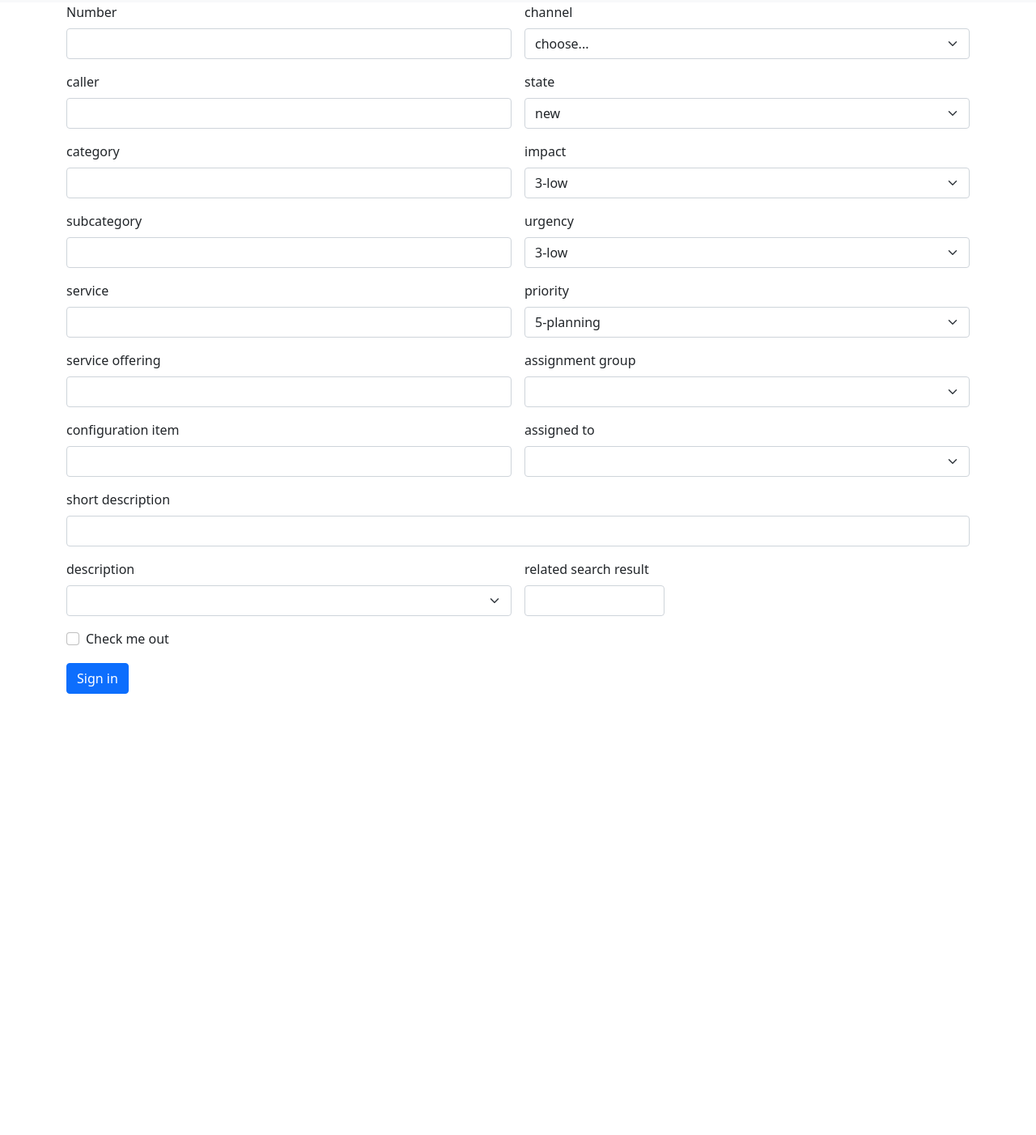
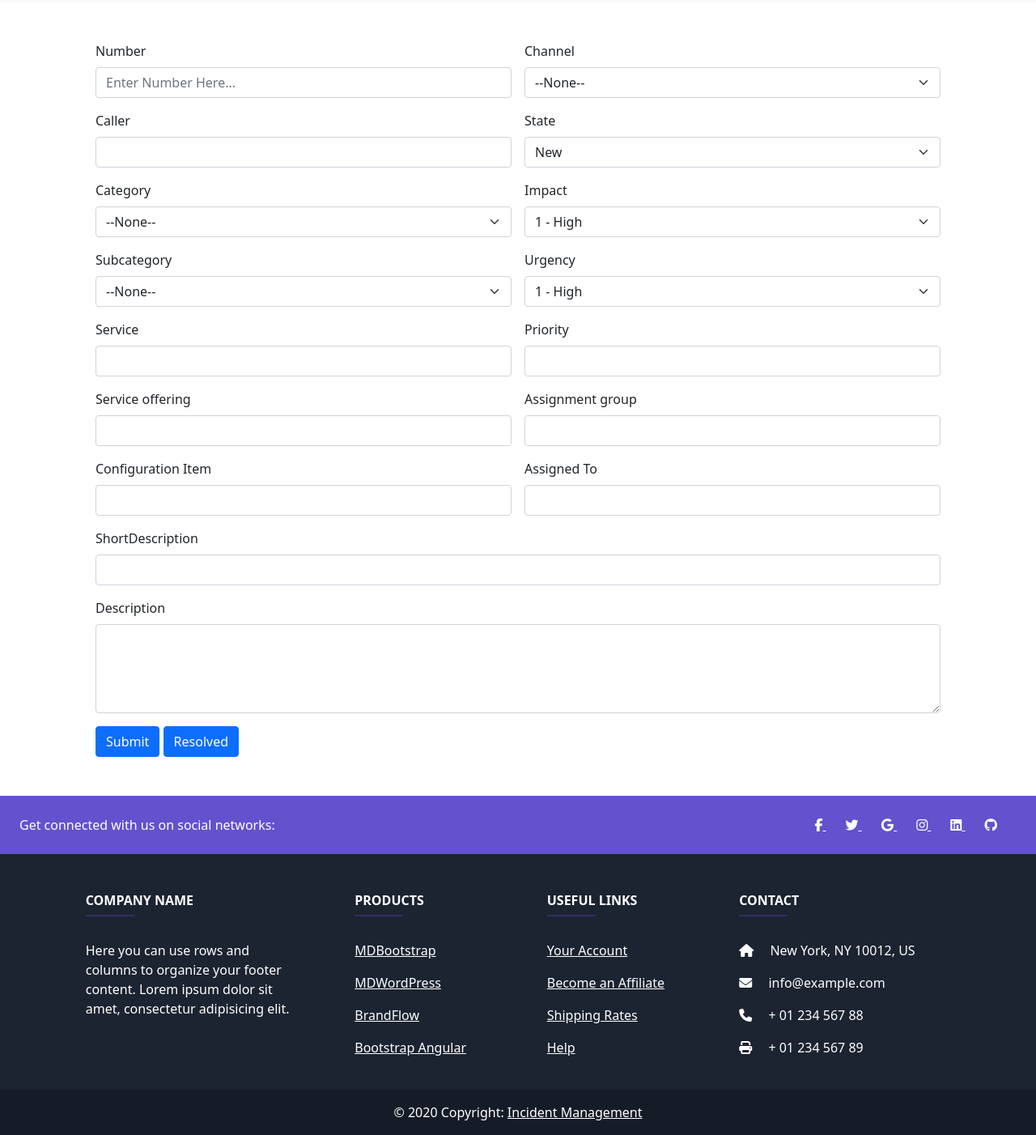
Before and after one commit to purnale/incident-management, a plain HTML site: page frontend/index.html in a window 1280 px wide. Shown: the part 53-1455 px from the top of the page at 81% size. Before the commit the page ends 910 px from the top, so only its background shows below. Drawn offline with nearby package versions, Linux system fonts and the light colour scheme.

Commit message:
Edit : footer edit

```diff
--- a/frontend/index.html
+++ b/frontend/index.html
@@ -7,6 +7,9 @@
     <link rel="stylesheet" href="https://cdn.jsdelivr.net/npm/bootstrap@4.0.0/dist/css/bootstrap.min.css" integrity="sha384-Gn5384xqQ1aoWXA+058RXPxPg6fy4IWvTNh0E263XmFcJlSAwiGgFAW/dAiS6JXm" crossorigin="anonymous">
     <link href="https://cdn.jsdelivr.net/npm/bootstrap@5.0.2/dist/css/bootstrap.min.css" rel="stylesheet" integrity="sha384-EVSTQN3/azprG1Anm3QDgpJLIm9Nao0Yz1ztcQTwFspd3yD65VohhpuuCOmLASjC" crossorigin="anonymous">
 <script src="https://cdn.jsdelivr.net/npm/bootstrap@5.0.2/dist/js/bootstrap.bundle.min.js" integrity="sha384-MrcW6ZMFYlzcLA8Nl+NtUVF0sA7MsXsP1UyJoMp4YLEuNSfAP+JcXn/tWtIaxVXM" crossorigin="anonymous"></script>
+<!-- <~link rel="stylesheet" href="https://cdnjs.cloudflare.com/ajax/libs/font-awesome/4.7.0/css/font-awesome.min.css"> -->
+<link rel="stylesheet" href="https://cdnjs.cloudflare.com/ajax/libs/font-awesome/5.15.3/css/all.min.css">
+
 </head>
 <body>
     <nav class="navbar navbar-expand-lg navbar-light bg-light">
@@ -48,121 +51,275 @@
     </div>
     </nav>
 
-    <div class="container">
+
+
+    <div class="container p-5">
         <form class="row g-3">
             <div class="col-md-6">
-              <label for="inputEmail4" class="form-label">Number</label>
-              <input type="email" class="form-control" id="inputEmail4">
+              <label for="numberInput" class="form-label">Number</label>
+              <input type="number" placeholder="Enter Number Here..." class="form-control" id="number">
             </div>
             <div class="col-md-6">
-                <label for="inputEmail4" class="form-label">channel</label>
-                <select id="inputState" class="form-select">
-                    <option selected>choose...</option>
-                    <option>...</option>
-                </select>
+                <label for="inputChannel" class="form-label">Channel</label>
+                <select id="channel" class="form-select">
+                    <option selected>--None--</option>
+                    <option>Chat</option>
+                    <option>Email</option>
+                    <option>Phone</option>
+                    <option>Self-service</option>
+                    <option>Virtual Agent</option>
+                    <option>Walk-in</option>
+                  </select>
               </div>
 
               <div class="col-md-6">
-                <label for="inputEmail4" class="form-label">caller</label>
-                <input type="email" class="form-control" id="inputEmail4">
+                <label for="inputCaller" class="form-label">Caller</label>
+                <input type="text" class="form-control" id="inputCaller">
               </div>
               <div class="col-md-6">
-                  <label for="inputEmail4" class="form-label">state</label>
+                  <label for="inputState" class="form-label">State</label>
                   <select id="inputState" class="form-select">
-                      <option selected>new</option>
-                      <option>...</option>
-                  </select>
+                      <option selected>New</option>
+                      <option>In Progress</option>
+                      <option>On Hold</option>
+                      <option>Resolved</option>
+                      <option>Closed</option>
+                      <option>Canceled</option>
+                    </select>
                 </div>
 
                 <div class="col-md-6">
-                  <label for="inputEmail4" class="form-label">category</label>
-                  <input type="email" class="form-control" id="inputEmail4">
-                </div>
+                  <label for="inputCategory" class="form-label">Category</label>
+                  <select id="inputCategory" class="form-select">
+                    <option selected>--None--</option>
+                    <option>Inquiry / Help</option>
+                    <option>Software</option>
+                    <option>Hardware</option>
+                    <option>Network</option>
+                    <option>Database</option>
+                </select>
+              </div>
                 <div class="col-md-6">
-                    <label for="inputEmail4" class="form-label">impact</label>
-                    <select id="inputState" class="form-select">
-                        <option selected>3-low</option>
-                        <option>...</option>
+                    <label for="inputImpact" class="form-label">Impact</label>
+                    <select id="inputImpact" class="form-select">
+                        <option selected>1 - High</option>
+                        <option>2 - Medium</option>
+                        <option>3 - Low</option>
                     </select>
                   </div>
 
                   <div class="col-md-6">
-                    <label for="inputEmail4" class="form-label">subcategory</label>
-                    <input type="email" class="form-control" id="inputEmail4">
-                  </div>
+                    <label for="inputSubcategory" class="form-label">Subcategory</label>
+                    <select id="inputSubcategory" class="form-select">
+                      <option selected>--None--</option>
+                      <option>...</option>
+                  </select>
+                </div>
                   <div class="col-md-6">
-                      <label for="inputEmail4" class="form-label">urgency</label>
-                      <select id="inputState" class="form-select">
-                          <option selected>3-low</option>
-                          <option>...</option>
-                      </select>
+                      <label for="inputUrgency" class="form-label">Urgency</label>
+                      <select id="inputUrgency" class="form-select">
+                        <option selected>1 - High</option>
+                        <option>2 - Medium</option>
+                        <option>3 - Low</option>
+                    </select>
                     </div>
 
                     <div class="col-md-6">
-                      <label for="inputEmail4" class="form-label">service</label>
-                      <input type="email" class="form-control" id="inputEmail4">
+                      <label for="inputService" class="form-label">Service</label>
+                      <input type="text" class="form-control" id="inputService">
                     </div>
                     <div class="col-md-6">
-                        <label for="inputEmail4" class="form-label">priority</label>
-                        <select id="inputState" class="form-select">
-                            <option selected>5-planning</option>
-                            <option>...</option>
-                        </select>
+                        <label for="inputPriority" class="form-label">Priority</label>
+                        <input type="text" class="form-control" id="inputPriority">
+
                       </div>
 
             <div class="col-md-6">
-              <label for="inputPassword4" class="form-label">service offering</label>
-              <input type="password" class="form-control" id="inputPassword4">
+              <label for="inputServiceOffering" class="form-label">Service offering</label>
+              <input type="text" class="form-control" id="inputServiceOffering">
             </div>
             <div class="col-md-6">
-                <label for="inputPassword4" class="form-label">assignment group</label>
-                <select id="inputState" class="form-select">
-                    <option selected></option>
-                    <option>choose...</option>
-                </select>
+                <label for="inputAssignmentGroup" class="form-label">Assignment group</label>
+                <input type="text" class="form-control" id="inputAssignmentGroup">
               </div>
 
               <div class="col-md-6">
-                <label for="inputEmail4" class="form-label">configuration item</label>
-                <input type="email" class="form-control" id="inputEmail4">
+                <label for="inputConfigurationItem" class="form-label">Configuration Item</label>
+                <input type="text" class="form-control" id="inputConfigurationItem">
               </div>
               <div class="col-md-6">
-                  <label for="inputEmail4" class="form-label">assigned to</label>
-                  <select id="inputState" class="form-select">
-                      <option selected></option>
-                      <option>...</option>
+                <label for="inputAssignedTo" class="form-label">Assigned To</label>
+                <input type="text" class="form-control" id="inputAssignedTo">
+
                   </select>
                 </div>
 
             <div class="col-12">
-              <label for="inputAddress" class="form-label">short description</label>
-              <input type="text" class="form-control" id="inputAddress">
+              <label for="inputShortDescription" class="form-label">ShortDescription</label>
+              <input type="text" class="form-control" id="ShortDescription">
             </div>
-            <div class="col-md-6">
-                <label for="inputPassword4" class="form-label">description</label>
-                <select id="inputState" class="form-select">
-                    <option selected></option>
-                    <option>...</option>
-                </select>
+            <div class="col-12">
+                <label for="inputDescription" class="form-label">Description</label>
+             <textarea rows="4" id="inputDescription" class="form-control" cols="4" placeholder="description ......" > </textarea>
               </div>
 
-            <div class="col-md-2">
-              <label for="inputZip" class="form-label">related search result</label>
-              <input type="text" class="form-control" id="inputZip">
-            </div>
+
             <div class="col-12">
-              <div class="form-check">
-                <input class="form-check-input" type="checkbox" id="gridCheck">
-                <label class="form-check-label" for="gridCheck">
-                  Check me out
-                </label>
-              </div>
-            </div>
-            <div class="col-12">
-              <button type="submit" class="btn btn-primary">Sign in</button>
+              <button type="button" class="btn btn-primary" onclick="submitForm()">Submit</button>
+              <button type="button" class="btn btn-primary" onclick="resolveIssue()">Resolved</button>
             </div>
           </form>
     </div>
 
+
+
+
+
+
+  <!-- Footer -->
+  <footer
+          class="text-center text-lg-start text-white"
+          style="background-color: #1c2331"
+          >
+    <!-- Section: Social media -->
+    <section
+             class="d-flex justify-content-between p-4"
+             style="background-color: #6351ce"
+             >
+      <!-- Left -->
+      <div class="me-5">
+        <span>Get connected with us on social networks:</span>
+      </div>
+      <!-- Left -->
+
+      <!-- Right -->
+      <div>
+        <a href="" class="text-white me-4">
+          <i class="fab fa-facebook-f"></i>
+        </a>
+        <a href="" class="text-white me-4">
+          <i class="fab fa-twitter"></i>
+        </a>
+        <a href="" class="text-white me-4">
+          <i class="fab fa-google"></i>
+        </a>
+        <a href="" class="text-white me-4">
+          <i class="fab fa-instagram"></i>
+        </a>
+        <a href="" class="text-white me-4">
+          <i class="fab fa-linkedin"></i>
+        </a>
+        <a href="" class="text-white me-4">
+          <i class="fab fa-github"></i>
+        </a>
+      </div>
+      <!-- Right -->
+    </section>
+    <!-- Section: Social media -->
+
+    <!-- Section: Links  -->
+    <section class="">
+      <div class="container text-center text-md-start mt-5">
+        <!-- Grid row -->
+        <div class="row mt-3">
+          <!-- Grid column -->
+          <div class="col-md-3 col-lg-4 col-xl-3 mx-auto mb-4">
+            <!-- Content -->
+            <h6 class="text-uppercase fw-bold">Company name</h6>
+            <hr
+                class="mb-4 mt-0 d-inline-block mx-auto"
+                style="width: 60px; background-color: #7c4dff; height: 2px"
+                />
+            <p>
+              Here you can use rows and columns to organize your footer
+              content. Lorem ipsum dolor sit amet, consectetur adipisicing
+              elit.
+            </p>
+          </div>
+          <!-- Grid column -->
+
+          <!-- Grid column -->
+          <div class="col-md-2 col-lg-2 col-xl-2 mx-auto mb-4">
+            <!-- Links -->
+            <h6 class="text-uppercase fw-bold">Products</h6>
+            <hr
+                class="mb-4 mt-0 d-inline-block mx-auto"
+                style="width: 60px; background-color: #7c4dff; height: 2px"
+                />
+            <p>
+              <a href="#!" class="text-white">MDBootstrap</a>
+            </p>
+            <p>
+              <a href="#!" class="text-white">MDWordPress</a>
+            </p>
+            <p>
+              <a href="#!" class="text-white">BrandFlow</a>
+            </p>
+            <p>
+              <a href="#!" class="text-white">Bootstrap Angular</a>
+            </p>
+          </div>
+          <!-- Grid column -->
+
+          <!-- Grid column -->
+          <div class="col-md-3 col-lg-2 col-xl-2 mx-auto mb-4">
+            <!-- Links -->
+            <h6 class="text-uppercase fw-bold">Useful links</h6>
+            <hr
+                class="mb-4 mt-0 d-inline-block mx-auto"
+                style="width: 60px; background-color: #7c4dff; height: 2px"
+                />
+            <p>
+              <a href="#!" class="text-white">Your Account</a>
+            </p>
+            <p>
+              <a href="#!" class="text-white">Become an Affiliate</a>
+            </p>
+            <p>
+              <a href="#!" class="text-white">Shipping Rates</a>
+            </p>
+            <p>
+              <a href="#!" class="text-white">Help</a>
+            </p>
+          </div>
+          <!-- Grid column -->
+
+          <!-- Grid column -->
+          <div class="col-md-4 col-lg-3 col-xl-3 mx-auto mb-md-0 mb-4">
+            <!-- Links -->
+            <h6 class="text-uppercase fw-bold">Contact</h6>
+            <hr
+                class="mb-4 mt-0 d-inline-block mx-auto"
+                style="width: 60px; background-color: #7c4dff; height: 2px"
+                />
+                <p><i class="fas fa-home mr-3"></i> New York, NY 10012, US</p>
+                <p><i class="fas fa-envelope mr-3"></i> info@example.com</p>
+                <p><i class="fas fa-phone mr-3"></i> + 01 234 567 88</p>
+                <p><i class="fas fa-print mr-3"></i> + 01 234 567 89</p>
+          </div>
+          <!-- Grid column -->
+        </div>
+        <!-- Grid row -->
+      </div>
+    </section>
+    <!-- Section: Links  -->
+
+    <!-- Copyright -->
+    <div
+         class="text-center p-3"
+         style="background-color: rgba(0, 0, 0, 0.2)"
+         >
+      © 2020 Copyright:
+      <a class="text-white" href="#"
+         >Incident Management</a
+        >
+    </div>
+    <!-- Copyright -->
+  </footer>
+  <!-- Footer -->
+
+
+  <script src="https://kit.fontawesome.com/a076d05399.js" crossorigin="anonymous"></script>
+    <script src="./index.js"></script>
 </body>
 </html>
--- /dev/null
+++ b/frontend/index.js
@@ -0,0 +1,29 @@
+function submitForm() {
+    // Collect form data
+    const formData = {
+        number: document.getElementById('number').value,
+        channel: document.getElementById('channel').value,
+        caller: document.getElementById('inputCaller').value,
+        state: document.getElementById('inputState').value,
+        category: document.getElementById('inputCategory').value,
+        impact: document.getElementById('inputImpact').value,
+        subcategory: document.getElementById('inputSubcategory').value,
+        urgency: document.getElementById('inputUrgency').value,
+        service: document.getElementById('inputService').value,
+        priority: document.getElementById('inputPriority').value,
+        serviceOffering: document.getElementById('inputServiceOffering').value,
+        assignmentGroup: document.getElementById('inputAssignmentGroup').value,
+        configurationItem: document.getElementById('inputConfigurationItem').value,
+        assignedTo: document.getElementById('inputAssignedTo').value,
+        shortDescription: document.getElementById('ShortDescription').value,
+        description: document.getElementById('inputDescription').value,
+    };
+
+    // Log form data to the console
+    console.log('Form Data:', formData);
+}
+
+function resolveIssue() {
+    // You can add logic for resolving the issue here
+    console.log('Issue Resolved');
+}
--- a/frontend/style.css
+++ b/frontend/style.css
@@ -0,0 +1,3 @@
+a{
+    text-decoration: none;
+}
```
